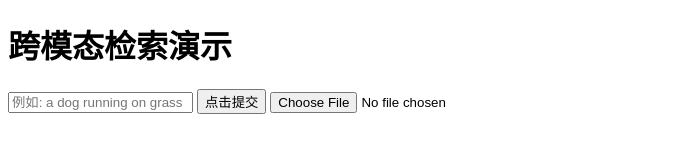
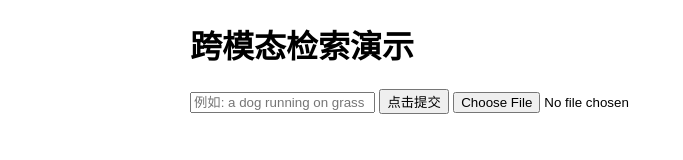
Before and after one commit to IncrSq359/crossModelRetrieval, a plain HTML site: page app/frontend/index.html in a window 1280 px wide. Shown: the whole page, without its empty margins (0-683 px from the left). Drawn offline with Linux system fonts and the light colour scheme.

Commit message:
exp4: add base css layout

```diff
--- a/app/frontend/index.html
+++ b/app/frontend/index.html
@@ -3,6 +3,7 @@
 <head>
     <meta charset="UTF-8">
     <title>跨模态检索演示</title>
+    <link rel="stylesheet" href="style.css"
 </head>
 <body>
     <h1>跨模态检索演示</h1>
@@ -14,7 +15,7 @@
     </div>
     <!--状态栏：显示耗时和检索后端-->
     <div id="status-bar"></div>
-    <!--结果网格：之后由代码王里面放图片卡片-->
+    <!--结果网格：之后由代码往里面放图片卡片-->
     <div id="results"></div>
 </body>
 </html>
--- /dev/null
+++ b/app/frontend/style.css
@@ -0,0 +1,5 @@
+body{
+    max-width: 900px;
+    margin: 0 auto;
+    font-family: sans-serif;
+}
```
